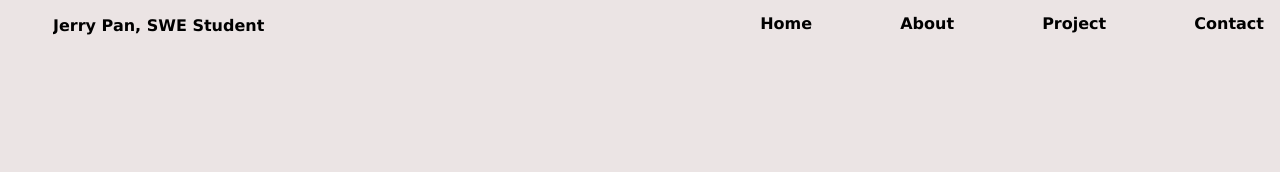
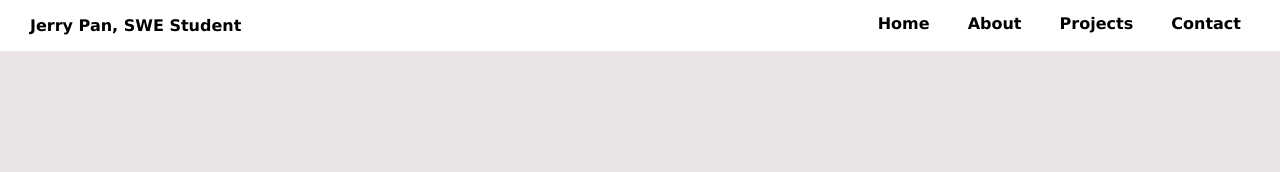
Before and after one commit to jerryp330/Personal-Portfolio, a plain HTML site: page index.html in a window 1280 px wide. Shown: the top 172 px of the page. Drawn offline with Linux system fonts and the light colour scheme.

Commit message:
made it look even better

```diff
--- a/index.html
+++ b/index.html
@@ -16,7 +16,7 @@
             <div class = "right-nav">
                 <a href="#home-page"> Home </a>
                 <a href="#about-page"> About </a>
-                <a href="#"> Project </a>
+                <a href="#"> Projects </a>
                 <a href="#"> Contact </a>
             </div>
         </nav>
--- a/styles.css
+++ b/styles.css
@@ -2,6 +2,8 @@ body {
     background: rgb(235, 228, 228);
     padding: 45px;
     font-family: Verdana, Geneva, Tahoma, sans-serif;
+    margin: 0;
+    padding:0;
 }
 
 /* cool colour: 235, 228, 228 */
@@ -13,14 +15,19 @@ nav{
     width: 100%;
     overflow: auto;
     height: auto;
+    background-color: white;
+    margin-left: 0px;
  }
 
  .left-nav {
     flex:1 1 200px;
+    margin-left: 30px;
+    padding-right: 300px;
  }
 
 .right-nav a {
-    margin-right: 55px;
+    margin-right: 25px;
+    margin-left: -20px;
     display: inline-block;
     text-align: center;
     padding: 14px;
@@ -44,10 +51,6 @@ nav{
     margin: 0 auto;
  }
 
- /*#home-page h1 {
-    max-width: 100px;
- }
- */
 
  #home-page img{
     margin-left: 50px;
@@ -79,3 +82,8 @@ nav{
 #js {
     margin-bottom: 5px;
 }
+
+
+#about-me {
+    background-color: white;
+}
```
